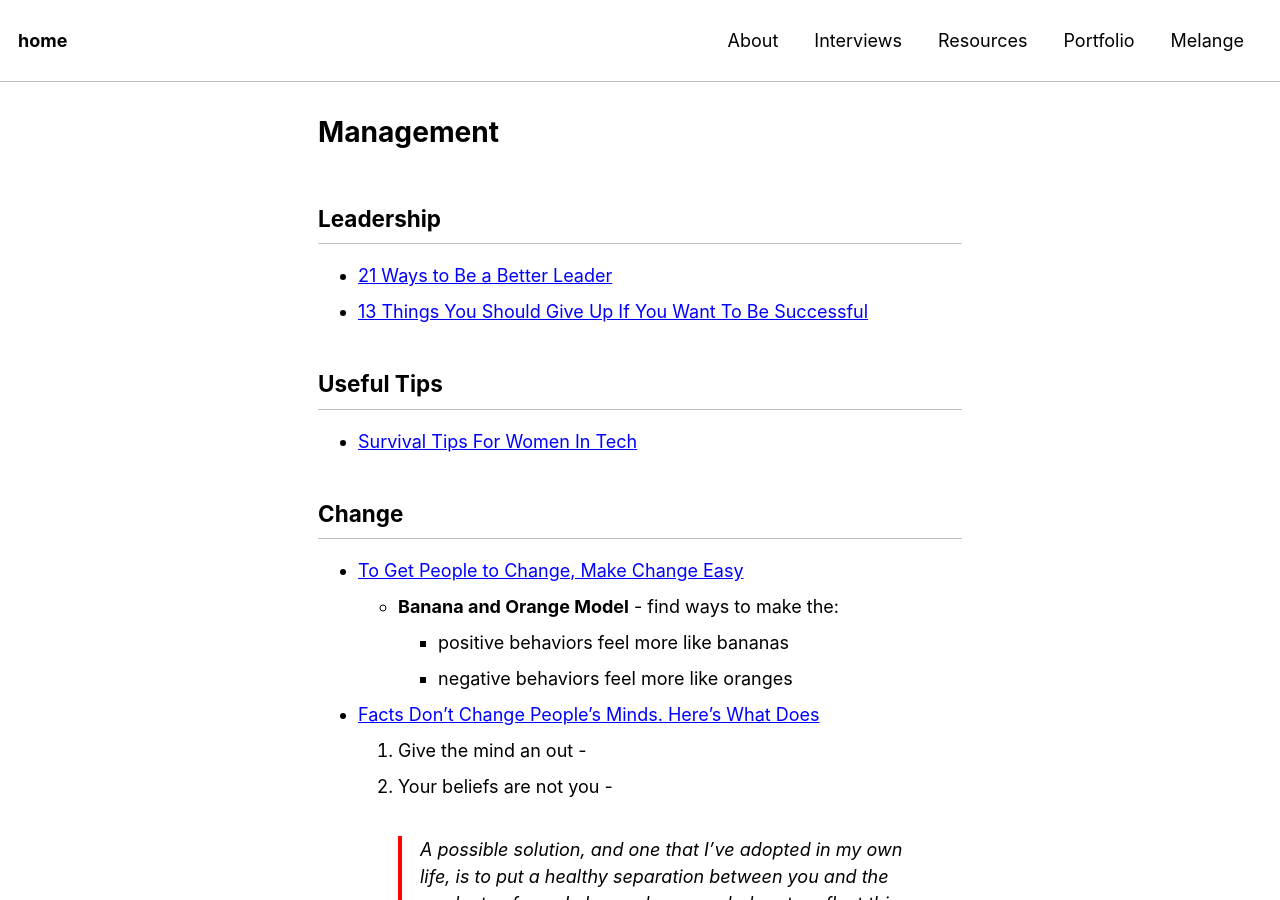
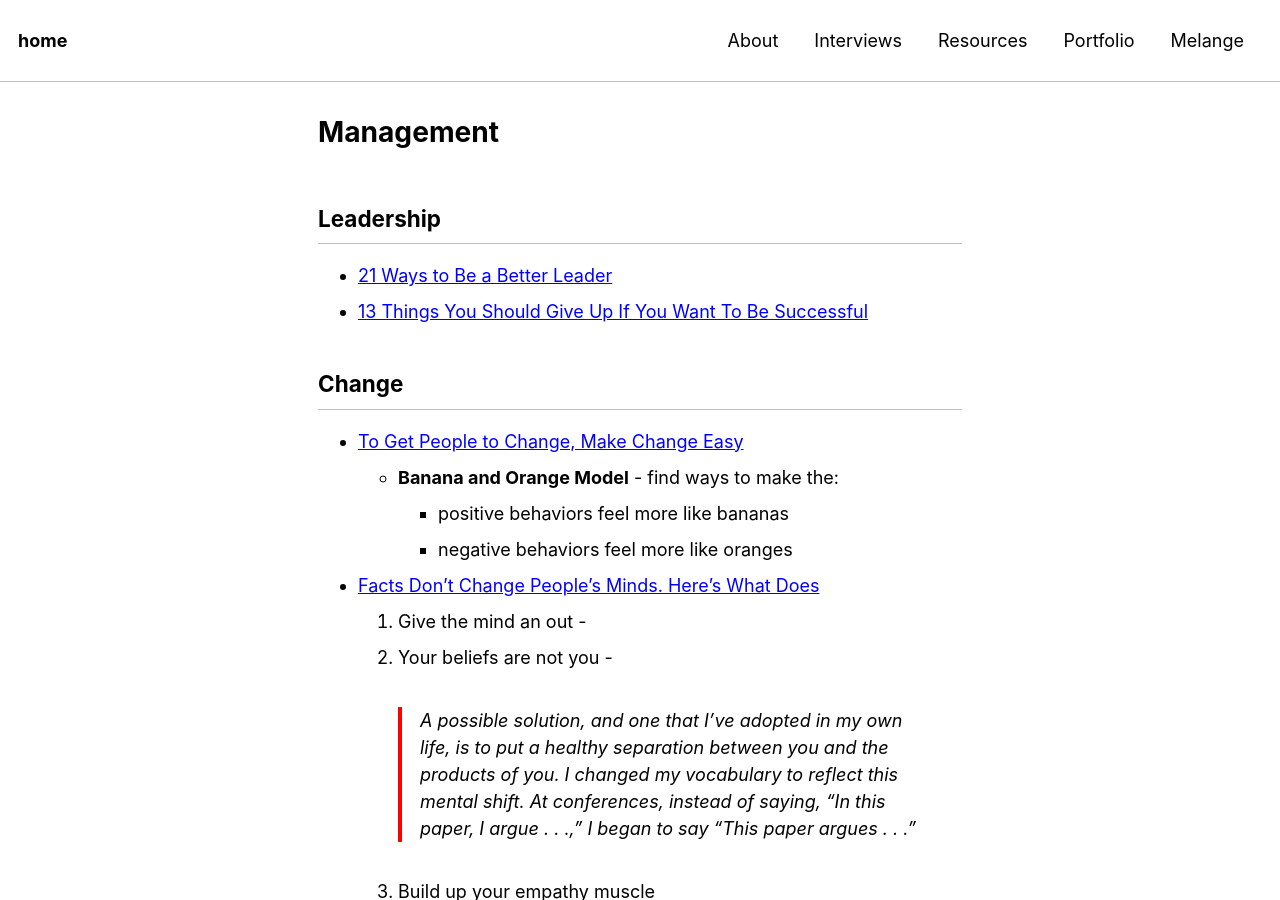
Before and after one commit to reshamas/reshamas.github.io, a Jekyll site: the page built from melange/management.md, in a window 1280 px wide and 900 px high. Built offline with Jekyll 4.4.1, drawn with Linux system fonts in a browser that asks for light colours.

Commit message:
Update management.md

```diff
--- a/melange/management.md
+++ b/melange/management.md
@@ -8,9 +8,6 @@ comments: false
 ## Leadership
 - [21 Ways to Be a Better Leader](https://www.inc.com/lolly-daskal/21-ways-to-be-a-better-leader.html)
 - [13 Things You Should Give Up If You Want To Be Successful](https://medium.com/thrive-global/13-things-you-should-give-up-if-you-want-to-be-successful-1958b5aaf116)
-
-## Useful Tips
-- [Survival Tips For Women In Tech](https://patricia.no/2018/09/06/survival_tips_for_women_in_tech.html)
 
 ## Change
 - [To Get People to Change, Make Change Easy](https://hbr.org/2017/12/to-get-people-to-change-make-change-easy)
```
